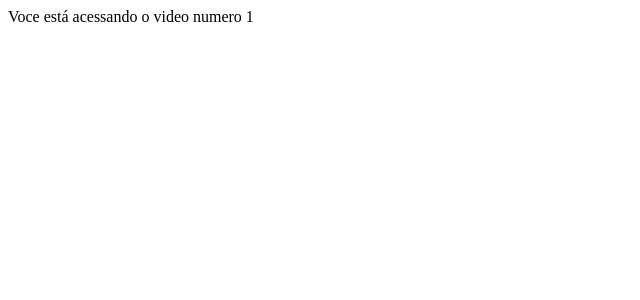
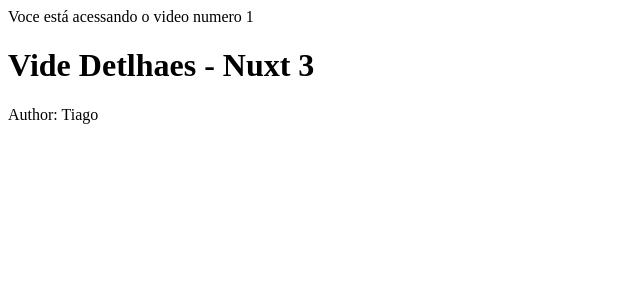
Before and after one commit to tofariasti/nuxtjs, a Nuxt app in the folder nuxt3-app/: page /videos/1 in a window 1280 px wide. Shown: the top 300 px of the page, without its empty margins (0-640 px from the left). Built offline with nearby package versions, Linux system fonts and the light colour scheme.

Commit message:
Add - component inside dunamic route

```diff
--- /dev/null
+++ b/nuxt3-app/components/video/Detalhes.vue
@@ -0,0 +1,4 @@
+<template>
+    <h1>Vide Detlhaes - Nuxt 3</h1>
+    <p>Author: Tiago</p>
+</template>
--- a/nuxt3-app/pages/videos/[id].vue
+++ b/nuxt3-app/pages/videos/[id].vue
@@ -2,6 +2,7 @@
     <div>
         Voce está acessando o video numero {{ $route.params.id }}
     </div>
+    <VideoDetalhes/>
 </template>
 
 <script setup>
```
